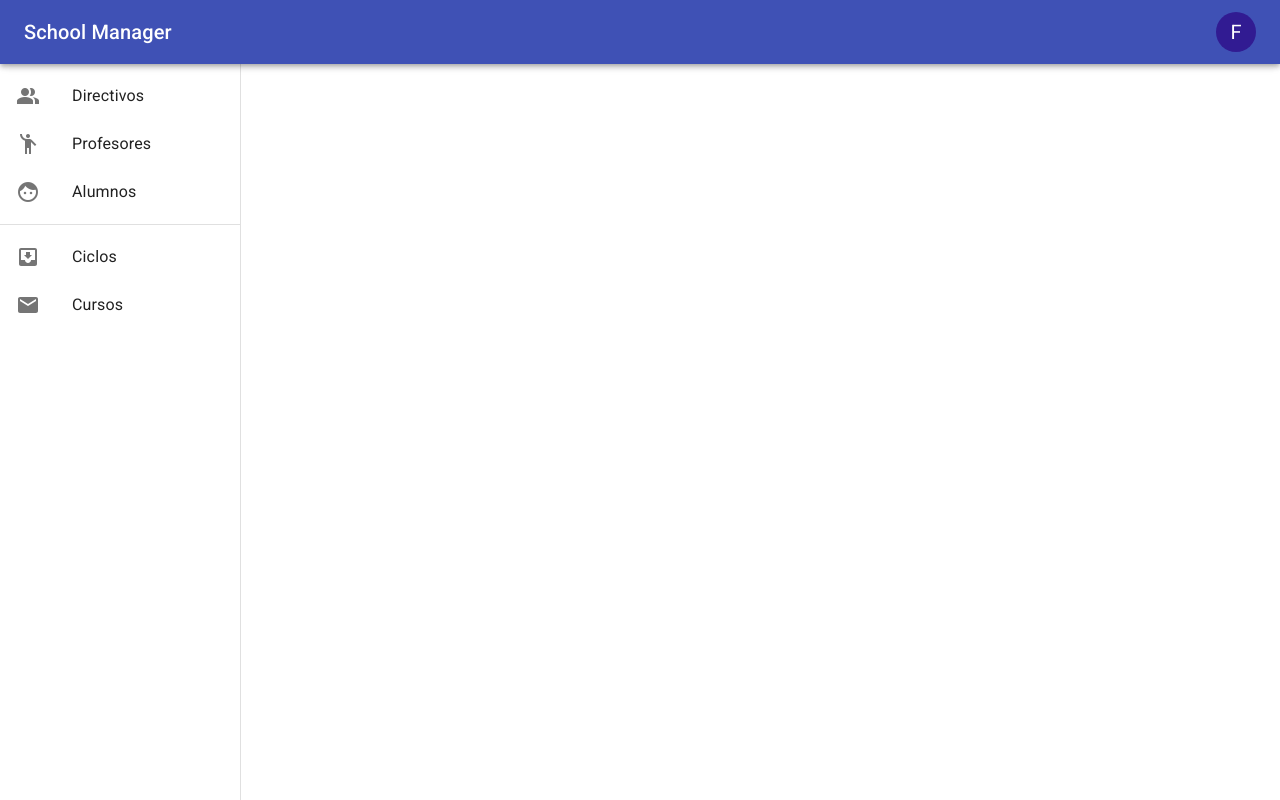
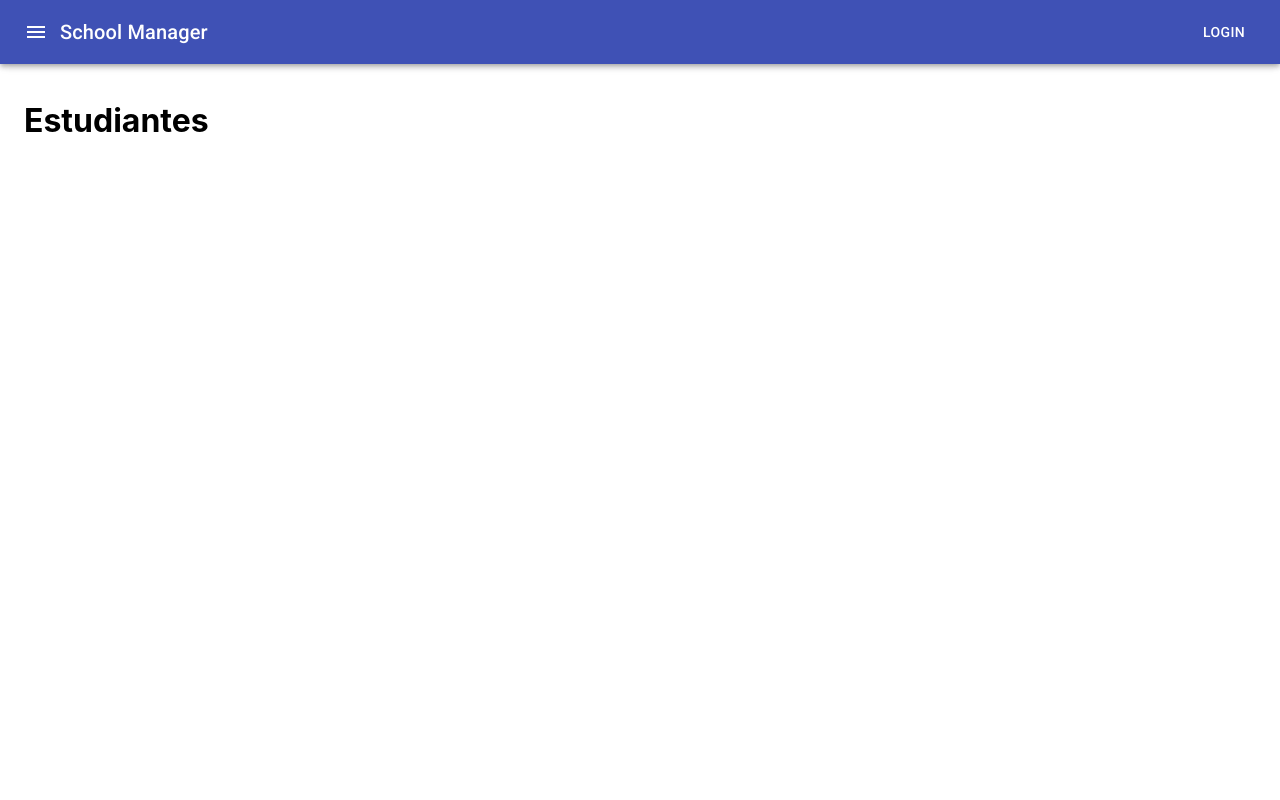
Before and after one commit to framirezgarrido1/school-manager-front, a React (Create React App) app: page /students in a window 1280 px wide. Built offline with nearby package versions, Linux system fonts and the light colour scheme.

Commit message:
Add princial menu

```diff
--- a/package.json
+++ b/package.json
@@ -10,6 +10,7 @@
     "@testing-library/user-event": "^7.2.1",
     "react": "^16.13.1",
     "react-dom": "^16.13.1",
+    "react-router-dom": "^5.2.0",
     "react-scripts": "3.4.3"
   },
   "scripts": {
--- a/src/App.js
+++ b/src/App.js
@@ -1,15 +1,22 @@
 import React from 'react';
-import Header from './components/Header'
+import { BrowserRouter, Switch, Route } from 'react-router-dom'
 import './css/App.css';
-import Sidebar from './components/Sidebar';
+import Home from './pages/Home';
+import Students from './pages/Students';
+import Teachers from './pages/Teachers';
+import Directors from './pages/Directors';
 
 function App() {
+
   return (
-    <div>
-
-      <Header />
-      <Sidebar />
-    </div>
+    <BrowserRouter>
+      <Switch>
+        <Route exact path='/' component={Home}></Route>
+        <Route exact path='/students' component={Students}></Route>
+        <Route exact path='/teachers' component={Teachers}></Route>
+        <Route exact path='/directors' component={Directors}></Route>
+      </Switch>
+    </BrowserRouter>
   );
 }
 
--- /dev/null
+++ b/src/components/Content.jsx
@@ -0,0 +1,20 @@
+import React from 'react';
+import '../css/App.css';
+
+// Material UI Components
+import Grid from '@material-ui/core/Grid';
+import Container from '@material-ui/core/Container';
+
+function Content(props) {
+  return (
+      <Container maxWidth="xl" className="page-content">
+        <Grid container>
+          <Grid item lg={12} md={12} xs={12}>
+            <h1>{props.name}</h1>
+          </Grid>
+        </Grid>
+      </Container>
+  );
+}
+
+export default Content;
--- a/src/components/Header.jsx
+++ b/src/components/Header.jsx
@@ -1,26 +1,40 @@
-import React from 'react';
+import React, { useState } from 'react';
 import { makeStyles } from '@material-ui/core/styles';
+import { NavLink } from 'react-router-dom'
 import '../css/App.css';
 
 // Material UI Components
+import Icon from '@material-ui/core/Icon';
 import AppBar from '@material-ui/core/AppBar';
 import Toolbar from '@material-ui/core/Toolbar';
 import Typography from '@material-ui/core/Typography';
-import Avatar from '@material-ui/core/Avatar';
+import Button from '@material-ui/core/Button';
+import IconButton from '@material-ui/core/IconButton';
+import MenuIcon from '@material-ui/icons/Menu';
 import { deepOrange, deepPurple } from '@material-ui/core/colors';
+import clsx from 'clsx';
+import Drawer from '@material-ui/core/Drawer';
+import List from '@material-ui/core/List';
+import Divider from '@material-ui/core/Divider';
+import ListItem from '@material-ui/core/ListItem';
+import ListItemIcon from '@material-ui/core/ListItemIcon';
+import ListItemText from '@material-ui/core/ListItemText';
+import InboxIcon from '@material-ui/icons/MoveToInbox';
+import MailIcon from '@material-ui/icons/Mail';
+
 
 const useStyles = makeStyles((theme) => ({
     root: {
       flexGrow: 1,
     },
     menuButton: {
-      marginRight: theme.spacing(2),
+      marginRight: theme.spacing(0),
     },
     title: {
       flexGrow: 1,
     },
     appBar: {
-      zIndex: theme.zIndex.drawer + 1,
+      zIndex:9999,
     },
     orange: {
       color: theme.palette.getContrastText(deepOrange[500]),
@@ -29,24 +43,95 @@ const useStyles = makeStyles((theme) => ({
     purple: {
       color: theme.palette.getContrastText(deepPurple[700]),
       backgroundColor: deepPurple[900],
+    },
+    list: {
+      width: 250,
+    },
+    fullList: {
+      width: 'auto',
+    },
+    link:{
+      textDecoration: 'none',
+      color: theme.palette.text.primary
     }
   }));
 
-function Header() {
+function Header(props) {
+
+  const [state, setState] = useState({
+    top: false,
+    left: false,
+    bottom: false,
+    right: false,
+  });
+
+
+const menuItems = [
+  {name:'Home', rute:'/', icon:'home'},
+  {name:'Estudiantes', rute:'/students', icon:'school'},
+  {name:'Profesores', rute:'/teachers', icon:'emoji_people'},
+  {name:'Dirección', rute:'/directors', icon:'groups'}
+]
+
+  const toggleDrawer = (anchor, open) => (event) => {
+    if (event.type === 'keydown' && (event.key === 'Tab' || event.key === 'Shift')) {
+      return;
+    }
+
+    setState({ ...state, [anchor]: open });
+  };
+
+
+  const list = (anchor) => (
+    <div
+      className={clsx(classes.list, {
+        [classes.fullList]: anchor === 'top' || anchor === 'bottom',
+      })}
+      role="presentation"
+      onClick={toggleDrawer(anchor, false)}
+      onKeyDown={toggleDrawer(anchor, false)}
+    >
+      <List>
+        {menuItems.map((text, index) => (
+          <NavLink to={text.rute} className={classes.link}>
+            <ListItem button key={text.name}>
+              <ListItemIcon><Icon>{text.icon}</Icon></ListItemIcon>
+              <ListItemText primary={text.name} ></ListItemText>
+            </ListItem>
+          </NavLink>
+        ))}
+      </List>
+      <Divider />
+      <List>
+        {['All mail', 'Trash', 'Spam'].map((text, index) => (
+          <ListItem button key={text}>
+            <ListItemIcon>{index % 2 === 0 ? <InboxIcon /> : <MailIcon />}</ListItemIcon>
+            <ListItemText primary={text} />
+          </ListItem>
+        ))}
+      </List>
+    </div>
+  );
 
 const classes = useStyles();
 
   return (
-      <header>
-        <AppBar position="fixed" className={classes.appBar}>
+      <div>
+        <AppBar position="fixed" className="appBar">
           <Toolbar>
+          <IconButton edge="start" className={classes.menuButton} color="inherit" aria-label="menu" onClick={toggleDrawer("left", true)}>
+            <MenuIcon />
+            </IconButton>
             <Typography variant="h6" className={classes.title}>
               School Manager
             </Typography>
-          <Avatar className={classes.purple}>F</Avatar>
+            <Button color="inherit">Login</Button>
           </Toolbar>
         </AppBar>
-      </header>
+        <Drawer anchor="left" open={state["left"]} onClose={toggleDrawer("left", false)}>
+          {list("left")}
+        </Drawer>
+      </div>
   );
 }
 
--- a/src/components/Sidebar.jsx
+++ b/src/components/Sidebar.jsx
@@ -1,7 +1,8 @@
-import React from 'react';
+import React, { useState } from 'react';
+import clsx from 'clsx';
 import { makeStyles } from '@material-ui/core/styles';
 import Drawer from '@material-ui/core/Drawer';
-import Toolbar from '@material-ui/core/Toolbar';
+import Button from '@material-ui/core/Button';
 import List from '@material-ui/core/List';
 import Divider from '@material-ui/core/Divider';
 import ListItem from '@material-ui/core/ListItem';
@@ -9,59 +10,58 @@ import ListItemIcon from '@material-ui/core/ListItemIcon';
 import ListItemText from '@material-ui/core/ListItemText';
 import InboxIcon from '@material-ui/icons/MoveToInbox';
 import MailIcon from '@material-ui/icons/Mail';
-import Icon from '@material-ui/core/Icon';
+
+const useStyles = makeStyles({
+  list: {
+    width: 250,
+  },
+  fullList: {
+    width: 'auto',
+  },
+});
+
+function Sidebar(props) {
 
 
-const drawerWidth = 240;
-
-const useStyles = makeStyles((theme) => ({
-    root: {
-      display: 'flex',
-    },
-    appBar: {
-      zIndex: theme.zIndex.drawer + 1,
-    },
-    drawer: {
-      width: drawerWidth,
-      flexShrink: 0,
-    },
-    drawerPaper: {
-      width: drawerWidth,
-    },
-    drawerContainer: {
-      overflow: 'auto',
-    },
-    content: {
-      flexGrow: 1,
-      padding: theme.spacing(3),
-    },
-  }));
-
-function Sidebar() {
   const classes = useStyles();
 
-  return (
-    <div className={classes.root}>
-      <Drawer
-        className={classes.drawer}
-        variant="permanent"
-        classes={{
-          paper: classes.drawerPaper,
-        }}
+  const [state, setState] = React.useState({
+    top: false,
+    left: false,
+    bottom: false,
+    right: false,
+  });
+
+
+  const toggleDrawer = (anchor, open) => (event) => {
+    if (event.type === 'keydown' && (event.key === 'Tab' || event.key === 'Shift')) {
+      return;
+    }
+
+    setState({ ...state, [anchor]: open });
+  };
+
+
+  const list = (anchor) => (
+    <div
+      className={clsx(classes.list, {
+        [classes.fullList]: anchor === 'top' || anchor === 'bottom',
+      })}
+      role="presentation"
+      onClick={toggleDrawer(anchor, false)}
+      onKeyDown={toggleDrawer(anchor, false)}
     >
-        <Toolbar />
-        <div className={classes.drawerContainer}>
       <List>
-            {[{name:"Directivos", icon:"people_alt"}, {name:"Profesores", icon:"emoji_people"}, {name:"Alumnos", icon:"face"}].map((text, index) => (
+        {['Inbox', 'Starred', 'Send email', 'Drafts'].map((text, index) => (
           <ListItem button key={text}>
-                <ListItemIcon><Icon>{text.icon}</Icon></ListItemIcon>
-                <ListItemText primary={text.name} />
+            <ListItemIcon>{index % 2 === 0 ? <InboxIcon /> : <MailIcon />}</ListItemIcon>
+            <ListItemText primary={text} />
           </ListItem>
         ))}
       </List>
       <Divider />
       <List>
-            {['Ciclos', 'Cursos'].map((text, index) => (
+        {['All mail', 'Trash', 'Spam'].map((text, index) => (
           <ListItem button key={text}>
             <ListItemIcon>{index % 2 === 0 ? <InboxIcon /> : <MailIcon />}</ListItemIcon>
             <ListItemText primary={text} />
@@ -69,9 +69,16 @@ function Sidebar() {
         ))}
       </List>
     </div>
+  );
+  return (
+    <div>
+      <Drawer anchor="left" open={state["left"]} onClose={toggleDrawer("left", false)}>
+            {list("left")}
           </Drawer>
     </div>
   );
 }
 
 export default Sidebar;
+
+//open={toggleDrawer("left", props.left)}
--- a/src/css/App.css
+++ b/src/css/App.css
@@ -5,6 +5,10 @@
 .App-logo {
   height: 40vmin;
   pointer-events: none;
+}
+
+.page-content{
+  margin-top: 5rem;
 }
 
 @media (prefers-reduced-motion: no-preference) {
--- /dev/null
+++ b/src/pages/Directors.jsx
@@ -0,0 +1,20 @@
+import React, { useState } from 'react';
+import '../css/App.css';
+
+ /* Components */
+ import Header from '../components/Header'
+ import Content from '../components/Content';
+
+function Directors() {
+
+  const [page] = useState("Dirección")
+
+  return (
+    <div>
+    <Header />
+    <Content name={page} />
+  </div>
+  );
+}
+
+export default Directors;
--- /dev/null
+++ b/src/pages/Home.jsx
@@ -0,0 +1,20 @@
+import React, { useState } from 'react';
+import '../css/App.css';
+
+ /* Components */
+ import Header from '../components/Header'
+ import Content from '../components/Content';
+
+function Home() {
+
+  const [page] = useState("Home")
+
+  return (
+    <div>
+    <Header />
+    <Content name={page} />
+  </div>
+  );
+}
+
+export default Home;
--- /dev/null
+++ b/src/pages/Students.jsx
@@ -0,0 +1,20 @@
+import React, { useState } from 'react';
+import '../css/App.css';
+
+ /* Components */
+ import Header from '../components/Header'
+ import Content from '../components/Content';
+
+function Students() {
+
+  const [page] = useState("Estudiantes")
+
+  return (
+    <div>
+    <Header />
+    <Content name={page} />
+  </div>
+  );
+}
+
+export default Students;
--- /dev/null
+++ b/src/pages/Teachers.jsx
@@ -0,0 +1,20 @@
+import React, { useState } from 'react';
+import '../css/App.css';
+
+ /* Components */
+ import Header from '../components/Header'
+ import Content from '../components/Content';
+
+function Teachers() {
+
+  const [page] = useState("Profesores")
+
+  return (
+    <div>
+    <Header />
+    <Content name={page} />
+  </div>
+  );
+}
+
+export default Teachers;
```
Also changed, not shown: 1 other file (tests, documents, lock files or other folders). Lines whose indentation alone changed are shown as unchanged.
